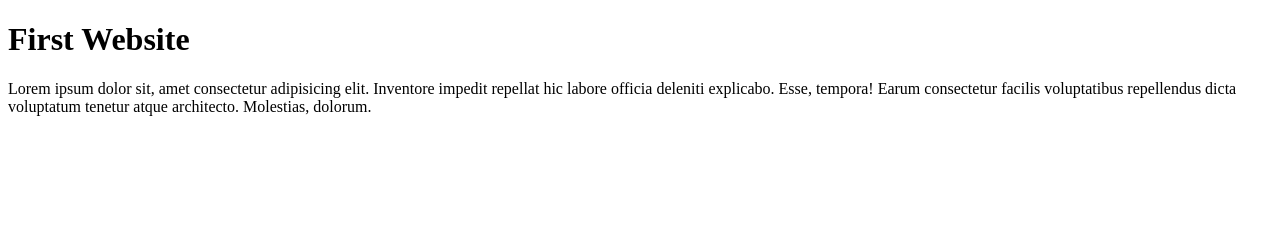
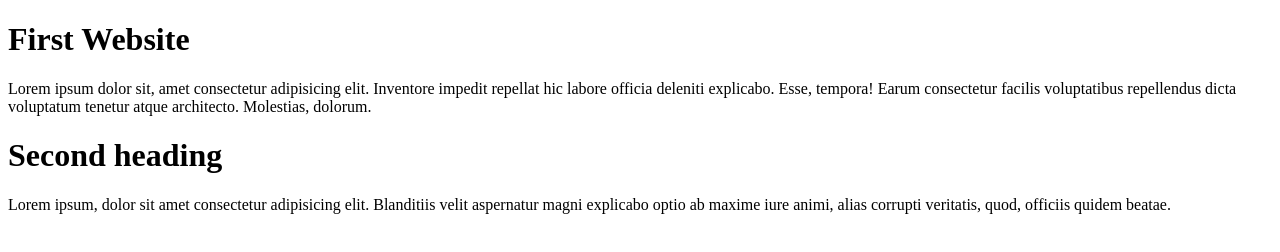
Before and after one commit to mancsedmon29/coursera-test, a plain HTML site: page site/index.html in a window 1280 px wide. Drawn offline with Linux system fonts and the light colour scheme.

Commit message:
New update new version of page

```diff
--- a/site/index.html
+++ b/site/index.html
@@ -8,5 +8,7 @@
 <body>
     <h1>First Website</h1>
     <p>Lorem ipsum dolor sit, amet consectetur adipisicing elit. Inventore impedit repellat hic labore officia deleniti explicabo. Esse, tempora! Earum consectetur facilis voluptatibus repellendus dicta voluptatum tenetur atque architecto. Molestias, dolorum.</p>
+    <h1>Second heading</h1>
+    <p>Lorem ipsum, dolor sit amet consectetur adipisicing elit. Blanditiis velit aspernatur magni explicabo optio ab maxime iure animi, alias corrupti veritatis, quod, officiis quidem beatae.</p>
 </body>
 </html>
```
